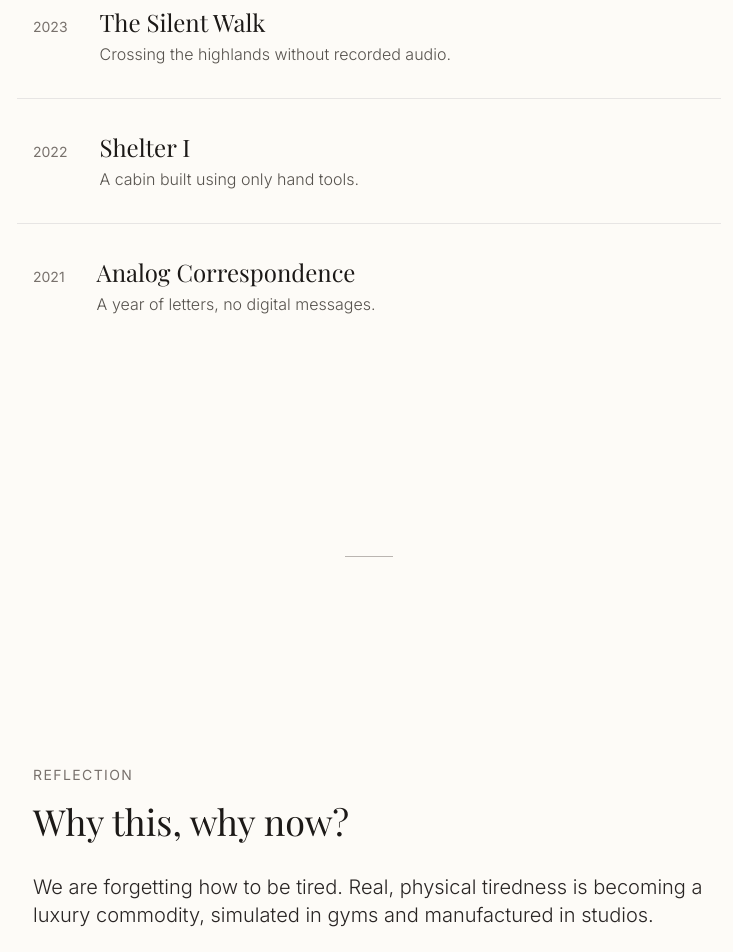
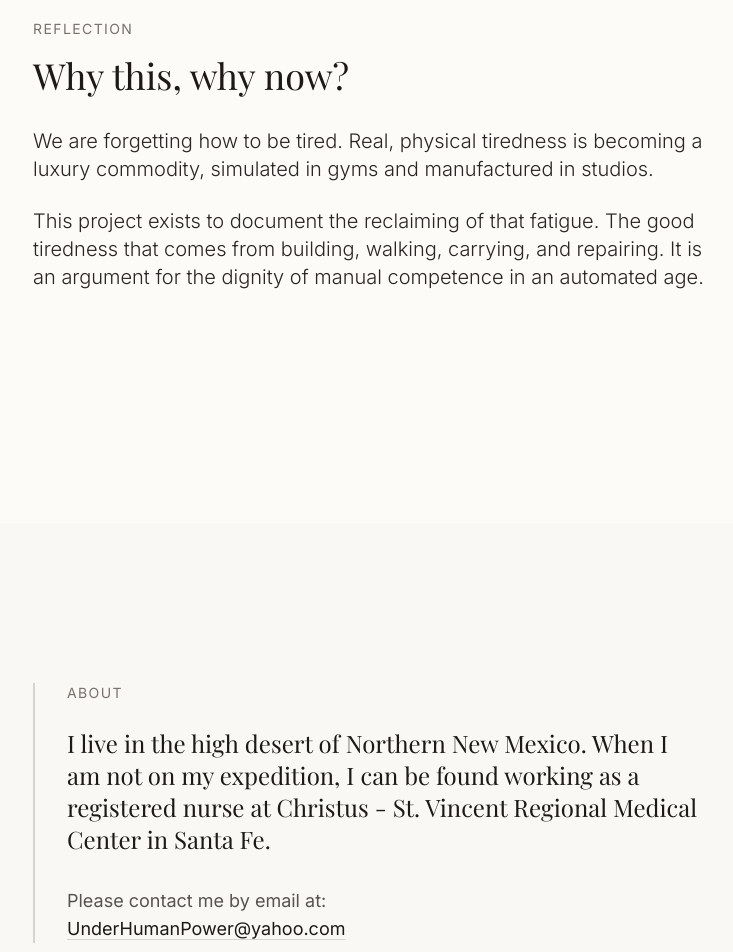
Before and after one commit to AlvinMcCray/Under-Human-Power-Site, a React (Vite) app: page / in a window 1280 px wide. Shown: the part 3980-4932 px from the top of the page, without its empty margins (271-1004 px from the left). Built offline with nearby package versions, Linux system fonts and the light colour scheme; a web font is replaced by a local one.

Commit message:
Update about section

```diff
--- a/App.tsx
+++ b/App.tsx
@@ -1,13 +1,6 @@
 import React, { useState, useEffect, useMemo } from 'react';
 import { Section, Divider } from './components/Section';
 import { Heading, Paragraph, Subtext } from './components/Typography';
-import { ProjectItem } from './types';
-
-const projects: ProjectItem[] = [
-  { year: '2023', title: 'The Silent Walk', description: 'Crossing the highlands without recorded audio.' },
-  { year: '2022', title: 'Shelter I', description: 'A cabin built using only hand tools.' },
-  { year: '2021', title: 'Analog Correspondence', description: 'A year of letters, no digital messages.' },
-];
 
 type Page = 'home' | 'spot-locations' | 'sponsors';
 type SortOrder = 'asc' | 'desc';
@@ -27,7 +20,7 @@ interface LocationEntry {
 const TopNav: React.FC<{ navigate: (page: Page) => void }> = ({ navigate }) => (
   <nav className="absolute top-0 left-0 w-full py-12 px-6 md:px-12 flex justify-center items-center z-50">
     <div className="flex flex-wrap justify-center gap-6 md:gap-8 font-sans text-xs md:text-sm tracking-widest uppercase text-accent bg-paper/80 backdrop-blur-sm p-4 rounded-full">
-      <a href="#" className="hover:text-ink transition-colors">Contact</a>
+      <a href="mailto:UnderHumanPower@yahoo.com" className="hover:text-ink transition-colors">Contact</a>
       <button
         onClick={() => navigate('sponsors')}
         className="hover:text-ink transition-colors uppercase tracking-widest"
@@ -550,22 +543,6 @@ const Home: React.FC<PageProps> = ({ navigate }) => {
         <p className="text-center font-sans text-xs text-accent mt-4 tracking-widest uppercase">Fig 1. The unpaved route</p>
       </div>
 
-      {/* Projects Section */}
-      <Section>
-        <Subtext>Index of Works</Subtext>
-        <div className="mt-8">
-          {projects.map((project, index) => (
-            <div key={index} className="group py-8 border-t border-stone-200 first:border-t-0 flex flex-col md:flex-row md:items-baseline md:justify-between gap-2 md:gap-8 hover:bg-stone-50 transition-colors duration-500 -mx-4 px-4">
-              <span className="font-sans text-sm text-accent font-medium">{project.year}</span>
-              <div className="flex-1">
-                <h3 className="font-serif text-xl md:text-2xl text-ink mb-1">{project.title}</h3>
-                <p className="font-sans font-light text-stone-600">{project.description}</p>
-              </div>
-            </div>
-          ))}
-        </div>
-      </Section>
-
       <Divider />
 
       {/* Reflective Section */}
@@ -584,8 +561,12 @@ const Home: React.FC<PageProps> = ({ navigate }) => {
       <Section className="bg-stone-100/50 mt-12">
         <div className="md:pl-8 border-l-2 border-stone-300">
           <Subtext>About</Subtext>
-          <p className="font-serif text-xl md:text-2xl leading-relaxed text-ink mt-6">
-            Maintained by an observer. No metrics are tracked here. No cookies are set. This is a static archive of a living philosophy.
+          <p className="font-serif text-xl md:text-2xl leading-relaxed text-ink mt-6 mb-8">
+            I live in the high desert of Northern New Mexico. When I am not on my expedition, I can be found working as a registered nurse at Christus - St. Vincent Regional Medical Center in Santa Fe.
+          </p>
+          <p className="font-sans text-lg text-stone-600">
+             Please contact me by email at:<br />
+             <a href="mailto:UnderHumanPower@yahoo.com" className="text-ink underline decoration-stone-300 underline-offset-4 hover:decoration-ink transition-all">UnderHumanPower@yahoo.com</a>
           </p>
         </div>
       </Section>
@@ -594,7 +575,7 @@ const Home: React.FC<PageProps> = ({ navigate }) => {
       <footer className="py-24 px-6 md:px-12 text-center">
         <p className="font-serif italic text-lg mb-8 text-ink">Under Human Power</p>
         <div className="flex justify-center flex-wrap gap-8 font-sans text-sm tracking-widest uppercase text-accent">
-          <a href="#" className="hover:text-ink transition-colors">Contact</a>
+          <a href="mailto:UnderHumanPower@yahoo.com" className="hover:text-ink transition-colors">Contact</a>
           <button
             onClick={() => navigate('sponsors')}
             className="hover:text-ink transition-colors uppercase tracking-widest"
```
